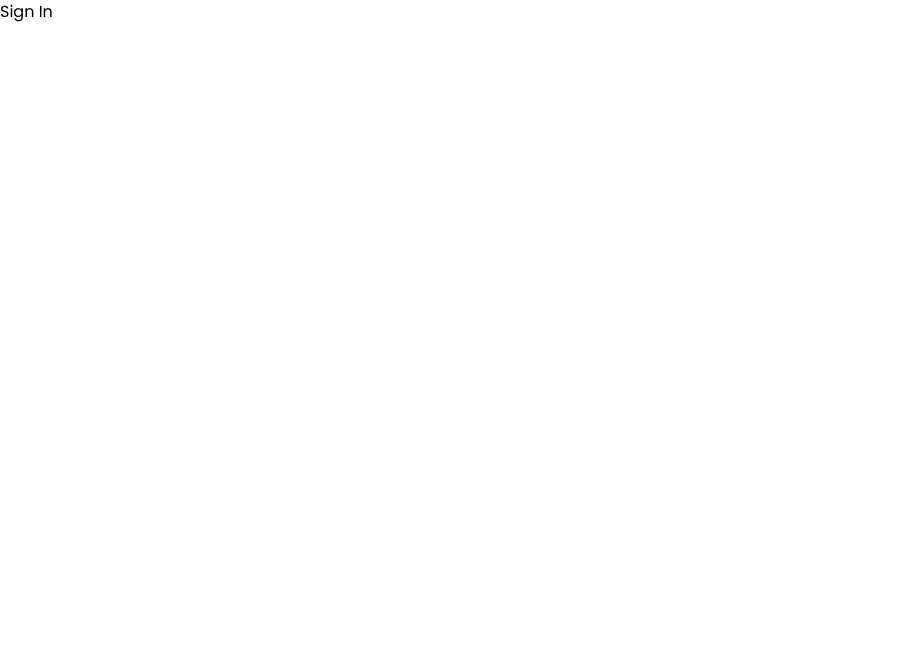
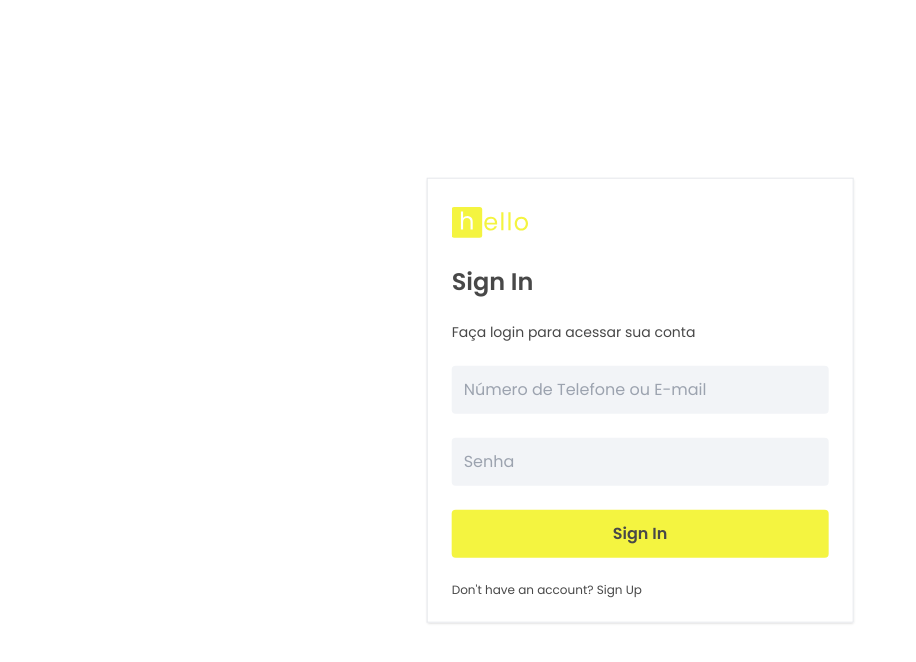
Before and after one commit to obedeDintala123/hello, a React (Create React App) app: page / in a window 1280 px wide. Shown: the top 662 px of the page, without its empty margins (0-916 px from the left). Built offline with nearby package versions, Linux system fonts and the light colour scheme.

Commit message:
Adicionando estilo na tele de Login

```diff
--- a/src/assents/style/output.css
+++ b/src/assents/style/output.css
@@ -545,33 +545,32 @@ video {
   display: none;
 }
 
-.mx-auto {
-  margin-left: auto;
-  margin-right: auto;
+.absolute {
+  position: absolute;
+}
+
+.left-1\/2 {
+  left: 50%;
+}
+
+.top-1\/2 {
+  top: 50%;
 }
 
 .flex {
   display: flex;
 }
 
-.h-dvh {
-  height: 100dvh;
-}
-
-.h-lvh {
-  height: 100lvh;
-}
-
-.h-96 {
-  height: 24rem;
-}
-
 .h-screen {
   height: 100vh;
 }
 
-.h-full {
-  height: 100%;
+.h-1\/2 {
+  height: 50%;
+}
+
+.w-1\/2 {
+  width: 50%;
 }
 
 .w-full {
@@ -582,24 +581,76 @@ video {
   width: 100vw;
 }
 
-@keyframes spin {
-  to {
-    transform: rotate(360deg);
-  }
+.w-1\/3 {
+  width: 33.333333%;
 }
 
-.animate-spin {
-  animation: spin 1s linear infinite;
+.w-2\/3 {
+  width: 66.666667%;
 }
 
-@keyframes pulse {
-  50% {
-    opacity: .5;
-  }
+.w-32 {
+  width: 8rem;
 }
 
-.animate-pulse {
-  animation: pulse 2s cubic-bezier(0.4, 0, 0.6, 1) infinite;
+.w-6 {
+  width: 1.5rem;
+}
+
+.w-20 {
+  width: 5rem;
+}
+
+.w-96 {
+  width: 24rem;
+}
+
+.w-3\/5 {
+  width: 60%;
+}
+
+.w-7\/12 {
+  width: 58.333333%;
+}
+
+.w-1 {
+  width: 0.25rem;
+}
+
+.w-2\/5 {
+  width: 40%;
+}
+
+.w-4\/12 {
+  width: 33.333333%;
+}
+
+.-translate-x-1 {
+  --tw-translate-x: -0.25rem;
+  transform: translate(var(--tw-translate-x), var(--tw-translate-y)) rotate(var(--tw-rotate)) skewX(var(--tw-skew-x)) skewY(var(--tw-skew-y)) scaleX(var(--tw-scale-x)) scaleY(var(--tw-scale-y));
+}
+
+.-translate-x-1\/2 {
+  --tw-translate-x: -50%;
+  transform: translate(var(--tw-translate-x), var(--tw-translate-y)) rotate(var(--tw-rotate)) skewX(var(--tw-skew-x)) skewY(var(--tw-skew-y)) scaleX(var(--tw-scale-x)) scaleY(var(--tw-scale-y));
+}
+
+.-translate-y-1\/2 {
+  --tw-translate-y: -50%;
+  transform: translate(var(--tw-translate-x), var(--tw-translate-y)) rotate(var(--tw-rotate)) skewX(var(--tw-skew-x)) skewY(var(--tw-skew-y)) scaleX(var(--tw-scale-x)) scaleY(var(--tw-scale-y));
+}
+
+.-translate-x-0 {
+  --tw-translate-x: -0px;
+  transform: translate(var(--tw-translate-x), var(--tw-translate-y)) rotate(var(--tw-rotate)) skewX(var(--tw-skew-x)) skewY(var(--tw-skew-y)) scaleX(var(--tw-scale-x)) scaleY(var(--tw-scale-y));
+}
+
+.transform {
+  transform: translate(var(--tw-translate-x), var(--tw-translate-y)) rotate(var(--tw-rotate)) skewX(var(--tw-skew-x)) skewY(var(--tw-skew-y)) scaleX(var(--tw-scale-x)) scaleY(var(--tw-scale-y));
+}
+
+.flex-col {
+  flex-direction: column;
 }
 
 .items-center {
@@ -610,36 +661,219 @@ video {
   justify-content: center;
 }
 
-.bg-\[\#282c34\] {
-  --tw-bg-opacity: 1;
-  background-color: rgb(40 44 52 / var(--tw-bg-opacity, 1));
+.justify-between {
+  justify-content: space-between;
 }
 
-.bg-gray-100 {
+.gap-5 {
+  gap: 1.25rem;
+}
+
+.gap-8 {
+  gap: 2rem;
+}
+
+.gap-6 {
+  gap: 1.5rem;
+}
+
+.gap-3 {
+  gap: 0.75rem;
+}
+
+.gap-2 {
+  gap: 0.5rem;
+}
+
+.rounded {
+  border-radius: 0.25rem;
+}
+
+.border {
+  border-width: 1px;
+}
+
+.bg-\[\#E8E8E8\] {
   --tw-bg-opacity: 1;
-  background-color: rgb(243 244 246 / var(--tw-bg-opacity, 1));
+  background-color: rgb(232 232 232 / var(--tw-bg-opacity, 1));
+}
+
+.bg-red-900 {
+  --tw-bg-opacity: 1;
+  background-color: rgb(127 29 29 / var(--tw-bg-opacity, 1));
+}
+
+.bg-pink-500 {
+  --tw-bg-opacity: 1;
+  background-color: rgb(236 72 153 / var(--tw-bg-opacity, 1));
+}
+
+.bg-\[\#F2F4F7\] {
+  --tw-bg-opacity: 1;
+  background-color: rgb(242 244 247 / var(--tw-bg-opacity, 1));
+}
+
+.bg-\[\#F4F440\] {
+  --tw-bg-opacity: 1;
+  background-color: rgb(244 244 64 / var(--tw-bg-opacity, 1));
+}
+
+.bg-red-500 {
+  --tw-bg-opacity: 1;
+  background-color: rgb(239 68 68 / var(--tw-bg-opacity, 1));
+}
+
+.bg-gradient-to-r {
+  background-image: linear-gradient(to right, var(--tw-gradient-stops));
+}
+
+.from-blue-500 {
+  --tw-gradient-from: #3b82f6 var(--tw-gradient-from-position);
+  --tw-gradient-to: rgb(59 130 246 / 0) var(--tw-gradient-to-position);
+  --tw-gradient-stops: var(--tw-gradient-from), var(--tw-gradient-to);
+}
+
+.from-\[\] {
+  --tw-gradient-from:  var(--tw-gradient-from-position);
+  --tw-gradient-to: rgb(255 255 255 / 0) var(--tw-gradient-to-position);
+  --tw-gradient-stops: var(--tw-gradient-from), var(--tw-gradient-to);
+}
+
+.from-\[\#\] {
+  --tw-gradient-from: # var(--tw-gradient-from-position);
+  --tw-gradient-to: rgb(255 255 255 / 0) var(--tw-gradient-to-position);
+  --tw-gradient-stops: var(--tw-gradient-from), var(--tw-gradient-to);
+}
+
+.from-\[\#F4F440\] {
+  --tw-gradient-from: #F4F440 var(--tw-gradient-from-position);
+  --tw-gradient-to: rgb(244 244 64 / 0) var(--tw-gradient-to-position);
+  --tw-gradient-stops: var(--tw-gradient-from), var(--tw-gradient-to);
+}
+
+.to-green-500 {
+  --tw-gradient-to: #22c55e var(--tw-gradient-to-position);
+}
+
+.to-\[\#484848\] {
+  --tw-gradient-to: #484848 var(--tw-gradient-to-position);
+}
+
+.p-2 {
+  padding: 0.5rem;
+}
+
+.p-4 {
+  padding: 1rem;
+}
+
+.p-6 {
+  padding: 1.5rem;
+}
+
+.p-3 {
+  padding: 0.75rem;
 }
 
 .text-center {
   text-align: center;
 }
 
-.delay-75 {
-  transition-delay: 75ms;
+.text-xl {
+  font-size: 1.25rem;
+  line-height: 1.75rem;
 }
 
-.delay-200 {
-  transition-delay: 200ms;
+.text-sm {
+  font-size: 0.875rem;
+  line-height: 1.25rem;
 }
 
-.duration-100 {
-  transition-duration: 100ms;
+.text-2xl {
+  font-size: 1.5rem;
+  line-height: 2rem;
 }
 
-.duration-200 {
-  transition-duration: 200ms;
+.text-xs {
+  font-size: 0.75rem;
+  line-height: 1rem;
 }
 
-.duration-1000 {
-  transition-duration: 1000ms;
+.font-semibold {
+  font-weight: 600;
 }
+
+.font-medium {
+  font-weight: 500;
+}
+
+.shadow {
+  --tw-shadow: 0 1px 3px 0 rgb(0 0 0 / 0.1), 0 1px 2px -1px rgb(0 0 0 / 0.1);
+  --tw-shadow-colored: 0 1px 3px 0 var(--tw-shadow-color), 0 1px 2px -1px var(--tw-shadow-color);
+  box-shadow: var(--tw-ring-offset-shadow, 0 0 #0000), var(--tw-ring-shadow, 0 0 #0000), var(--tw-shadow);
+}
+
+.outline-none {
+  outline: 2px solid transparent;
+  outline-offset: 2px;
+}
+
+@media not all and (min-width: 640px) {
+  .max-sm\:w-11\/12 {
+    width: 91.666667%;
+  }
+
+  .max-sm\:bg-red-500 {
+    --tw-bg-opacity: 1;
+    background-color: rgb(239 68 68 / var(--tw-bg-opacity, 1));
+  }
+}
+
+@media (min-width: 640px) {
+  .sm\:w-full {
+    width: 100%;
+  }
+
+  .sm\:w-11\/12 {
+    width: 91.666667%;
+  }
+
+  .sm\:bg-red-500 {
+    --tw-bg-opacity: 1;
+    background-color: rgb(239 68 68 / var(--tw-bg-opacity, 1));
+  }
+}
+
+@media (min-width: 768px) {
+  .md\:w-full {
+    width: 100%;
+  }
+
+  .md\:w-1\/2 {
+    width: 50%;
+  }
+
+  .md\:w-3\/5 {
+    width: 60%;
+  }
+
+  .md\:bg-red-500 {
+    --tw-bg-opacity: 1;
+    background-color: rgb(239 68 68 / var(--tw-bg-opacity, 1));
+  }
+
+  .md\:bg-pink-500 {
+    --tw-bg-opacity: 1;
+    background-color: rgb(236 72 153 / var(--tw-bg-opacity, 1));
+  }
+}
+
+@media (min-width: 1024px) {
+  .lg\:flex {
+    display: flex;
+  }
+
+  .lg\:w-4\/12 {
+    width: 33.333333%;
+  }
+}
--- /dev/null
+++ b/src/compontes/screens/formComponents/Button.js
@@ -0,0 +1,6 @@
+import '../../../assents/style/output.css'
+const Button = ({text, type, id, name}) => {
+    return <button className='p-3 bg-[#F4F440] rounded font-medium' type={type} id={id} name={name}>{text}</button>
+}
+
+export default Button;
--- /dev/null
+++ b/src/compontes/screens/formComponents/Input.js
@@ -0,0 +1,6 @@
+import '../../../assents/style/output.css';
+const Input = ({type, placeholder, name, id}) => {
+    return <input className='w-full outline-none bg-[#F2F4F7] p-3 rounded' type={type} placeholder={placeholder} name={name} id={id} />
+}
+
+export default Input;
--- a/src/compontes/screens/signIn.js
+++ b/src/compontes/screens/signIn.js
@@ -1,5 +1,25 @@
+import logo from '../../assents/img/hello_logo.svg';
+
+import Input from './formComponents/Input';
+import Button from './formComponents/Button';
 const SignIn = () => {
-    return <h1>Sign In</h1>
+    return (
+
+            <form className='lg:w-4/12 flex flex-col gap-6 justify-between p-6 border shadow absolute top-1/2 left-1/2 transform -translate-x-1/2 -translate-y-1/2 max-sm:w-11/12 sm:w-11/12 md:w-3/5'>
+            <div className='flex flex-col gap-6'>
+                <img src={logo} alt='logo' className='w-20 text-center'/>
+                <h1 className='text-2xl font-medium'>Sign In</h1>
+                <span className='text-sm'>Faça login para acessar sua conta</span>
+            </div>
+          <div className='flex flex-col gap-6'>
+          <Input type="email" placeholder="Número de Telefone ou E-mail" name="email" id="email"/>
+           <Input type="password" placeholder="Senha" name="senha" id="senha" />
+            <Button type="submit" text="Sign In" name="signInButton" id="signInButton" />
+          </div>
+            <p className='text-xs'>Don't have an account? <a href="/signup">Sign Up</a></p>
+        </form>
+
+    )
 }
 
 export default SignIn;
--- a/src/compontes/screens/splash.js
+++ b/src/compontes/screens/splash.js
@@ -6,7 +6,7 @@ const Splash = () => {
 
     return (
         <div className="w-screen h-screen flex justify-center items-center" id="splash">
-            <img src={Logo} alt="Hello Logo" className={style.splash_animate} />
+            <img src={Logo} alt="Hello Logo" className={style.splash_animate}/>
         </div>
     )
 }
--- a/src/compontes/screens/splash.module.css
+++ b/src/compontes/screens/splash.module.css
@@ -16,6 +16,13 @@
   }
 }
 
-.splash_animate {
-  animation: splash_animate 10s ease infinite;
+@media screen and (max-width: 768px){
+  .splash_animate {
+    animation: splash_animate 10s ease infinite;
+    width: 60%;
+  }
 }
+
+  .splash_animate {
+    animation: splash_animate 15s ease infinite;
+  }
--- a/src/index.css
+++ b/src/index.css
@@ -6,4 +6,5 @@
   box-sizing: border-box;
   font-family: 'Poppins', sans-serif;
   font-weight: 300;
+  color: #484848;
 }
```
Also changed, not shown: src/assents/img/photo-smiling-hipster-female-points-with-both-index-fingers-shows-nice-place-upstairs-listens-favorite-track-headphones-wears-bright-yellow-t-shirt-one-tone-with-wall 1.png (added), 1 other file (tests, documents, lock files or other folders).
